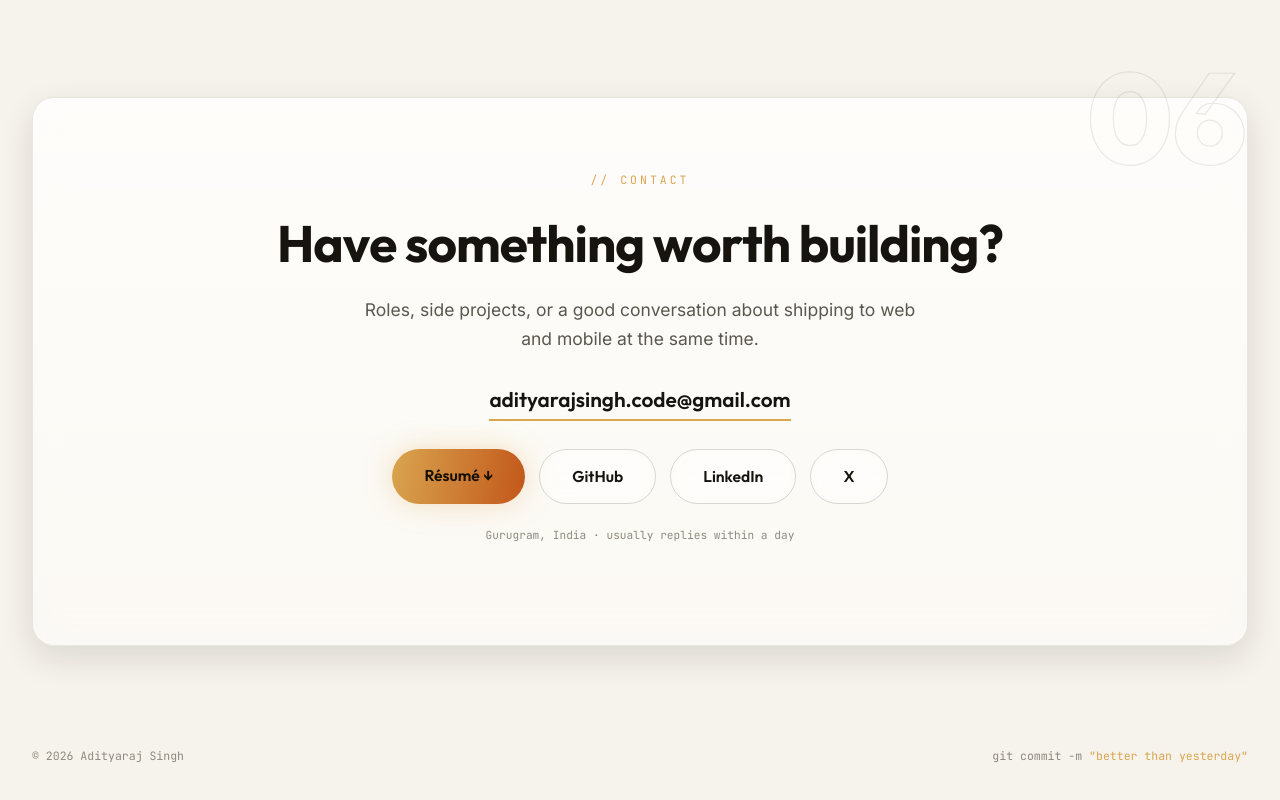
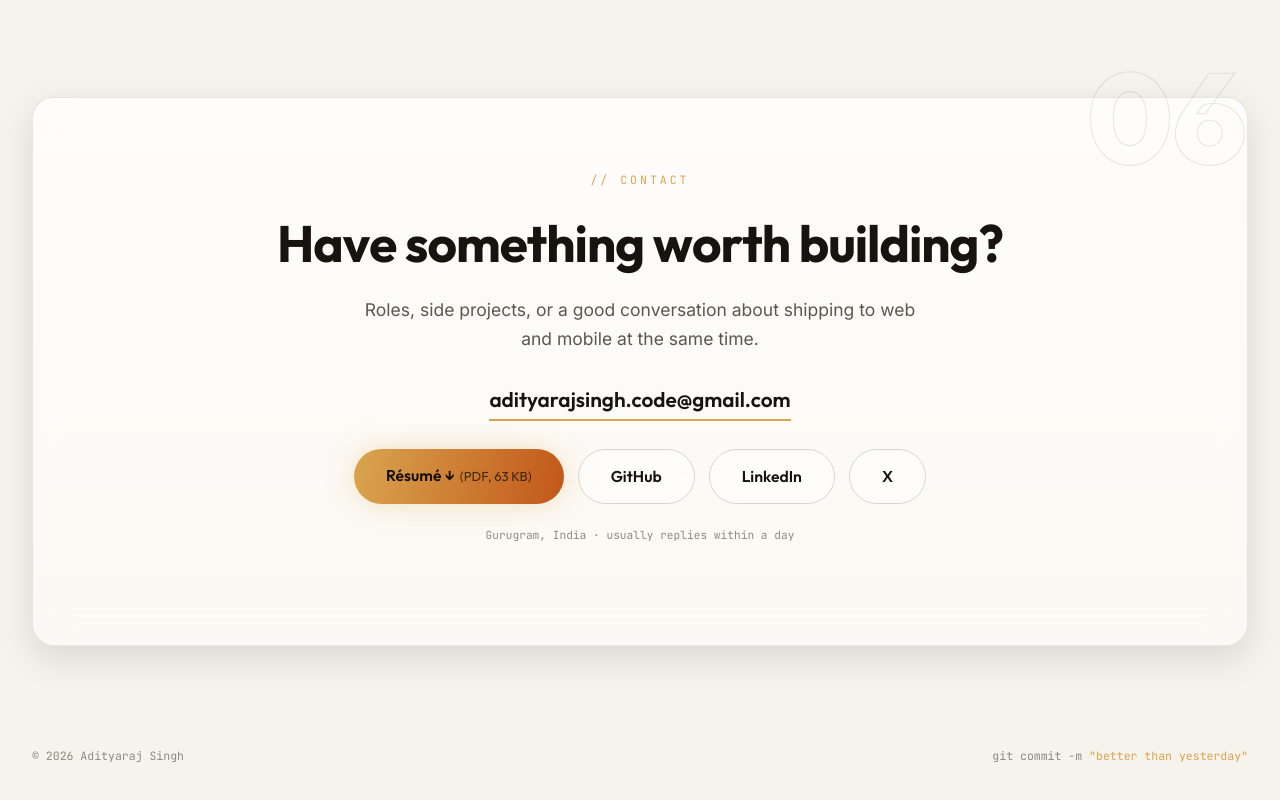
Before and after one commit to adityarajsingh-git/portfolio, a plain HTML site: page index.html in a window 1280 px wide. Shown: the part 4764-5564 px from the top of the page. Drawn offline with Linux system fonts and the light colour scheme.

Commit message:
feat: show file format and size in the resume download button
Label now reads 'Résumé ↓ (PDF, 63 KB)' in a muted small span so visitors
know what they download. Size is hardcoded (static site, no build step).
Roadmap: ticked this item and the lazy-load item, which was already met
because the only image is the above-the-fold avatar with explicit size.

Spec: same pill button, size text at weight 400 / 75% opacity, no layout change.

```diff
--- a/index.html
+++ b/index.html
@@ -80,6 +80,7 @@ h1{font-family:var(--disp);font-weight:800;color:var(--ink);font-size:clamp(2.4r
 .lede{max-width:60ch;margin:20px auto 0;font-size:clamp(.9rem,2vw,1.08rem)}
 .cta{display:flex;gap:13px;justify-content:center;flex-wrap:wrap;margin-top:32px}
 .btn{font-family:var(--disp);font-weight:600;font-size:clamp(.86rem,1.9vw,.98rem);padding:13px clamp(20px,3.5vw,32px);border-radius:999px;display:inline-block;transition:transform .2s,box-shadow .25s,background .2s;cursor:pointer;border:0}
+.btn small{font-weight:400;opacity:.75;margin-left:2px}
 .btn:active{transform:scale(.97)}
 .btn-glow{background:linear-gradient(100deg,var(--amber),var(--ember));color:#160f04;box-shadow:0 0 28px rgba(217,165,79,.35)}
 .btn-glow:hover{box-shadow:0 0 48px rgba(217,165,79,.6);color:#160f04}
@@ -478,7 +479,7 @@ h2 .ch{display:inline-block;opacity:0;transform:translateY(62%) rotate(5deg);tra
     <p>Roles, side projects, or a good conversation about shipping to web and mobile at the same time.</p>
     <a class="mail" href="mailto:adityarajsingh.code@gmail.com">adityarajsingh.code@gmail.com</a>
     <div class="socials">
-      <a class="btn btn-glow" href="resume.pdf" download="Adityaraj_Singh_Resume.pdf">Résumé ↓</a>
+      <a class="btn btn-glow" href="resume.pdf" download="Adityaraj_Singh_Resume.pdf">Résumé ↓ <small>(PDF, 63 KB)</small></a>
       <a class="btn btn-glass" href="https://github.com/adityarajsingh-git" target="_blank" rel="noopener">GitHub</a>
       <a class="btn btn-glass" href="https://www.linkedin.com/in/adityarajsinghcode/" target="_blank" rel="noopener">LinkedIn</a>
       <a class="btn btn-glass" href="https://x.com/adityaRajBuilds" target="_blank" rel="noopener">X</a>
```
Also changed, not shown: 1 other file.
